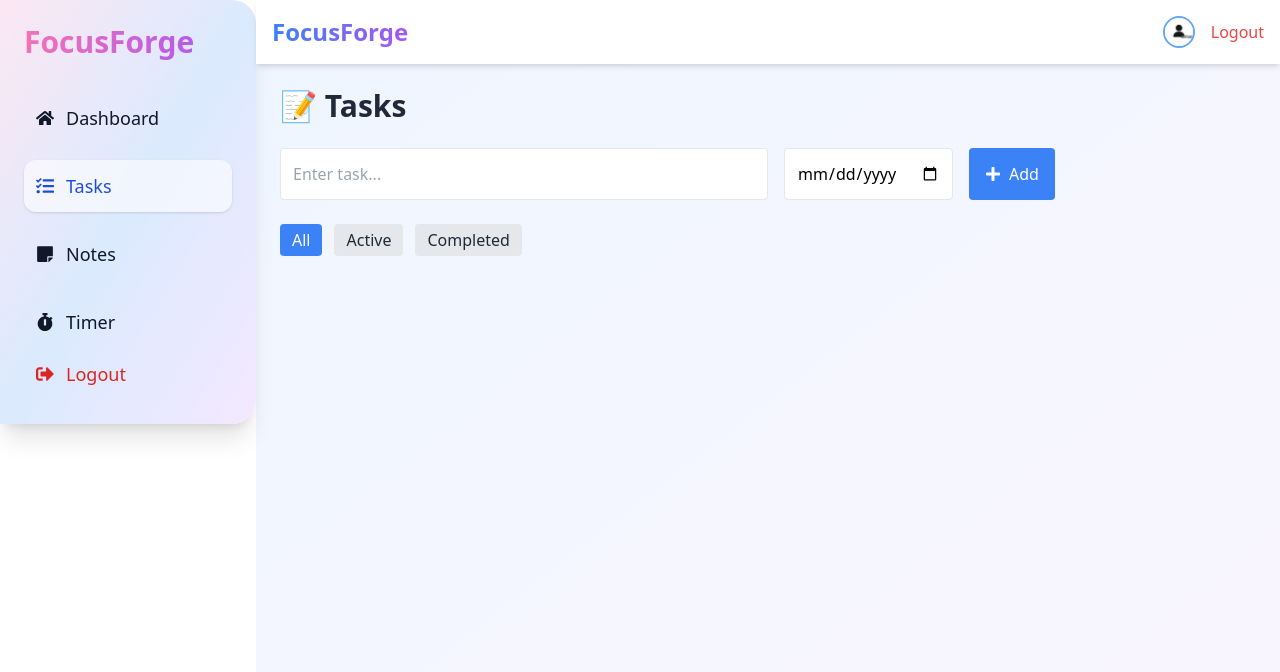
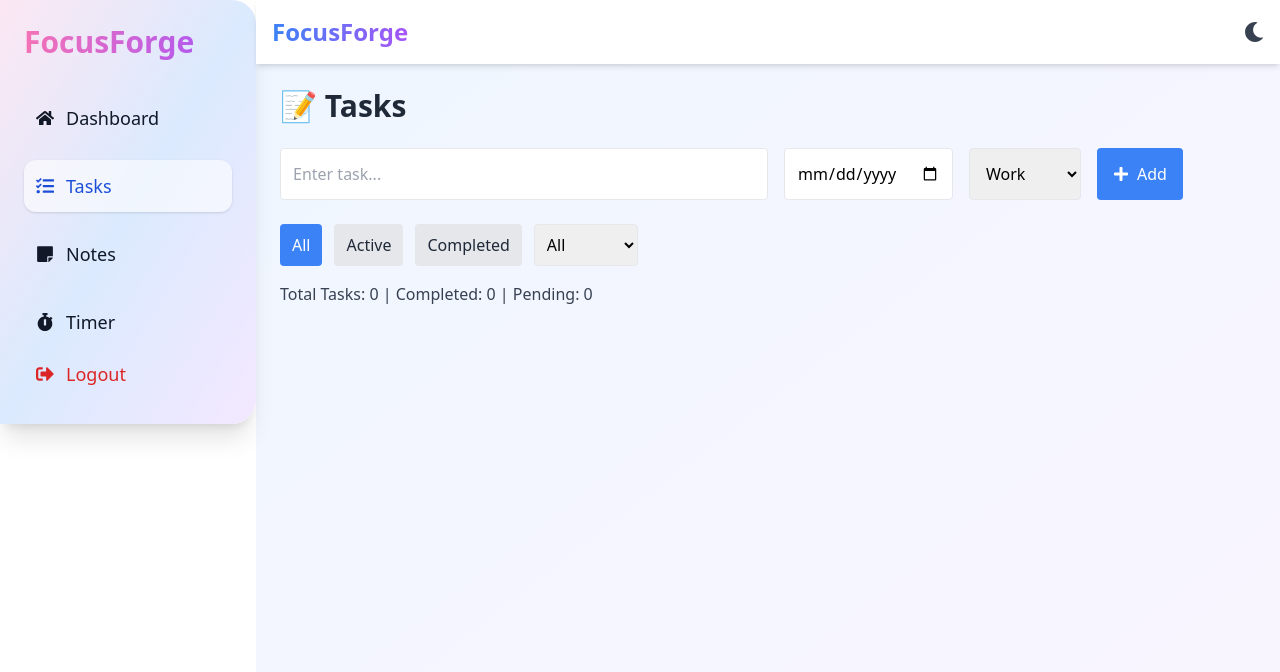
Before and after one commit to priyanshiiD/focusforge, a React (Vite) app: page /tasks in a window 1280 px wide. Shown: the top 672 px of the page. Built offline with nearby package versions, Linux system fonts and the light colour scheme; sample sign-in values are in the browser's storage.

Commit message:
Enhanced Tasks page with categories, color-coding, animations, and analytics

```diff
--- a/package.json
+++ b/package.json
@@ -10,6 +10,8 @@
     "preview": "vite preview"
   },
   "dependencies": {
+    "@hello-pangea/dnd": "^18.0.1",
+    "framer-motion": "^12.18.1",
     "react": "^19.1.0",
     "react-dom": "^19.1.0",
     "react-icons": "^5.5.0",
--- a/src/components/Navbar.jsx
+++ b/src/components/Navbar.jsx
@@ -1,21 +1,32 @@
 // src/components/Navbar.jsx
-import { Link, useLocation, useNavigate } from 'react-router-dom';
+import { Link, useLocation } from 'react-router-dom';
 import { useEffect, useState } from 'react';
+import { FaSun, FaMoon } from 'react-icons/fa';
 
 function Navbar() {
   const location = useLocation();
-  const navigate = useNavigate();
   const [isLoggedIn, setIsLoggedIn] = useState(false);
+  const [darkMode, setDarkMode] = useState(
+    localStorage.getItem('theme') === 'dark'
+  );
 
   useEffect(() => {
     const loggedInStatus = localStorage.getItem('isLoggedIn') === 'true';
     setIsLoggedIn(loggedInStatus);
-  }, [location]); // re-check login status on route change
+  }, [location]);
 
-  const handleLogout = () => {
-    localStorage.removeItem('isLoggedIn');
-    setIsLoggedIn(false);
-    navigate('/login');
+  useEffect(() => {
+    if (darkMode) {
+      document.documentElement.classList.add('dark');
+      localStorage.setItem('theme', 'dark');
+    } else {
+      document.documentElement.classList.remove('dark');
+      localStorage.setItem('theme', 'light');
+    }
+  }, [darkMode]);
+
+  const toggleTheme = () => {
+    setDarkMode((prev) => !prev);
   };
 
   return (
@@ -27,8 +38,18 @@ function Navbar() {
         FocusForge
       </Link>
 
-      <div className="space-x-4 text-sm md:text-base flex items-center">
-        {!isLoggedIn ? (
+      <div className="flex items-center gap-4 text-sm md:text-base">
+        {/* Theme Toggle */}
+        <button
+          onClick={toggleTheme}
+          className="text-xl text-gray-700 dark:text-gray-300 hover:text-purple-500 transition"
+          title="Toggle Theme"
+        >
+          {darkMode ? <FaSun /> : <FaMoon />}
+        </button>
+
+        {/* Show Login/Signup only if not logged in */}
+        {!isLoggedIn && (
           <>
             <Link
               to="/login"
@@ -43,20 +64,6 @@ function Navbar() {
               Signup
             </Link>
           </>
-        ) : (
-          <>
-            <img
-              src="/src/assets/default-avatar.png"
-              alt="User Avatar"
-              className="w-8 h-8 rounded-full border-2 border-blue-400"
-            />
-            <button
-              onClick={handleLogout}
-              className="text-red-500 hover:text-red-600 font-medium"
-            >
-              Logout
-            </button>
-          </>
         )}
       </div>
     </header>
--- a/src/pages/Tasks.jsx
+++ b/src/pages/Tasks.jsx
@@ -1,5 +1,16 @@
 import { useEffect, useState } from 'react';
 import { FaPlus, FaEdit, FaTrash } from 'react-icons/fa';
+import { DragDropContext, Droppable, Draggable } from '@hello-pangea/dnd';
+import { motion, AnimatePresence } from 'framer-motion';
+
+const categories = ['Work', 'Personal', 'Study', 'Fitness'];
+
+const categoryColors = {
+  Work: 'bg-blue-100 text-blue-800 dark:bg-blue-700 dark:text-blue-100',
+  Personal: 'bg-pink-100 text-pink-800 dark:bg-pink-700 dark:text-pink-100',
+  Study: 'bg-green-100 text-green-800 dark:bg-green-700 dark:text-green-100',
+  Fitness: 'bg-yellow-100 text-yellow-800 dark:bg-yellow-600 dark:text-yellow-100',
+};
 
 function Tasks() {
   const [tasks, setTasks] = useState(() => {
@@ -9,9 +20,11 @@ function Tasks() {
 
   const [newTask, setNewTask] = useState('');
   const [dueDate, setDueDate] = useState('');
-  const [filter, setFilter] = useState('all'); // 'all', 'active', 'completed'
+  const [category, setCategory] = useState(categories[0]);
+  const [filter, setFilter] = useState('all');
   const [editingTaskId, setEditingTaskId] = useState(null);
   const [editedTitle, setEditedTitle] = useState('');
+  const [categoryFilter, setCategoryFilter] = useState('All');
 
   useEffect(() => {
     localStorage.setItem('tasks', JSON.stringify(tasks));
@@ -23,6 +36,7 @@ function Tasks() {
       id: Date.now(),
       title: newTask,
       due: dueDate || null,
+      category,
       completed: false,
     };
     setTasks([...tasks, task]);
@@ -31,9 +45,7 @@ function Tasks() {
   };
 
   const toggleComplete = (id) => {
-    setTasks(tasks.map(task =>
-      task.id === id ? { ...task, completed: !task.completed } : task
-    ));
+    setTasks(tasks.map(task => task.id === id ? { ...task, completed: !task.completed } : task));
   };
 
   const deleteTask = (id) => {
@@ -51,18 +63,34 @@ function Tasks() {
 
   const saveEdit = (id) => {
     if (!editedTitle.trim()) return;
-    setTasks(tasks.map(task =>
-      task.id === id ? { ...task, title: editedTitle } : task
-    ));
+    setTasks(tasks.map(task => task.id === id ? { ...task, title: editedTitle } : task));
     setEditingTaskId(null);
     setEditedTitle('');
   };
 
+  const handleDragEnd = (result) => {
+    if (!result.destination) return;
+
+    const reordered = Array.from(filteredTasks);
+    const [removed] = reordered.splice(result.source.index, 1);
+    reordered.splice(result.destination.index, 0, removed);
+
+    const reorderedIds = reordered.map(t => t.id);
+    const newOrder = tasks.sort((a, b) => reorderedIds.indexOf(a.id) - reorderedIds.indexOf(b.id));
+    setTasks([...newOrder]);
+  };
+
   const filteredTasks = tasks.filter(task => {
-    if (filter === 'active') return !task.completed;
-    if (filter === 'completed') return task.completed;
-    return true;
+    const matchStatus =
+      filter === 'active' ? !task.completed :
+      filter === 'completed' ? task.completed : true;
+    const matchCategory = categoryFilter === 'All' || task.category === categoryFilter;
+    return matchStatus && matchCategory;
   });
+
+  const total = tasks.length;
+  const completed = tasks.filter(t => t.completed).length;
+  const pending = total - completed;
 
   return (
     <div className="min-h-screen bg-gradient-to-br from-blue-50 to-purple-50 dark:from-gray-900 dark:to-gray-800 p-6">
@@ -82,6 +110,15 @@ function Tasks() {
           onChange={(e) => setDueDate(e.target.value)}
           className="p-3 rounded border dark:bg-gray-800 dark:border-gray-700 dark:text-white"
         />
+        <select
+          value={category}
+          onChange={(e) => setCategory(e.target.value)}
+          className="p-3 rounded border dark:bg-gray-800 dark:border-gray-700 dark:text-white"
+        >
+          {categories.map(cat => (
+            <option key={cat}>{cat}</option>
+          ))}
+        </select>
         <button
           onClick={addTask}
           className="bg-blue-500 hover:bg-blue-600 text-white px-4 py-2 rounded flex items-center gap-2"
@@ -90,7 +127,7 @@ function Tasks() {
         </button>
       </div>
 
-      <div className="flex gap-3 mb-4">
+      <div className="flex gap-3 mb-4 flex-wrap">
         {['all', 'active', 'completed'].map(f => (
           <button
             key={f}
@@ -104,12 +141,43 @@ function Tasks() {
             {f.charAt(0).toUpperCase() + f.slice(1)}
           </button>
         ))}
+        <select
+          value={categoryFilter}
+          onChange={(e) => setCategoryFilter(e.target.value)}
+          className="p-2 rounded border dark:bg-gray-800 dark:border-gray-700 dark:text-white"
+        >
+          <option>All</option>
+          {categories.map(c => (
+            <option key={c}>{c}</option>
+          ))}
+        </select>
       </div>
 
-      <ul className="space-y-4">
-        {filteredTasks.map(task => (
-          <li
-            key={task.id}
+      {/* Task Stats */}
+      <div className="mb-4 text-gray-700 dark:text-gray-300">
+        <p>Total Tasks: {total} | Completed: {completed} | Pending: {pending}</p>
+      </div>
+
+      <DragDropContext onDragEnd={handleDragEnd}>
+        <Droppable droppableId="tasks">
+          {(provided) => (
+            <ul
+              {...provided.droppableProps}
+              ref={provided.innerRef}
+              className="space-y-4"
+            >
+              <AnimatePresence>
+                {filteredTasks.map((task, index) => (
+                  <Draggable key={task.id} draggableId={task.id.toString()} index={index}>
+                    {(provided) => (
+                      <motion.li
+                        ref={provided.innerRef}
+                        {...provided.draggableProps}
+                        {...provided.dragHandleProps}
+                        initial={{ opacity: 0, y: 20 }}
+                        animate={{ opacity: 1, y: 0 }}
+                        exit={{ opacity: 0, x: 50 }}
+                        transition={{ duration: 0.2 }}
                         className="bg-white dark:bg-gray-700 rounded-lg p-4 shadow flex justify-between items-center"
                       >
                         <div className="flex flex-col gap-1 w-full">
@@ -123,8 +191,11 @@ function Tasks() {
                               className="p-2 rounded border dark:bg-gray-800 dark:border-gray-600 dark:text-white"
                             />
                           ) : (
+                            <>
                               <div
-                  className={`text-lg ${task.completed ? 'line-through text-gray-400' : 'text-gray-800 dark:text-white'}`}
+                                className={`text-lg ${
+                                  task.completed ? 'line-through text-gray-400' : 'text-gray-800 dark:text-white'
+                                }`}
                               >
                                 {task.title}
                                 {task.due && (
@@ -133,6 +204,10 @@ function Tasks() {
                                   </span>
                                 )}
                               </div>
+                              <div className={`text-sm px-2 py-1 rounded w-fit ${categoryColors[task.category] || ''}`}>
+                                📂 {task.category}
+                              </div>
+                            </>
                           )}
                         </div>
 
@@ -157,9 +232,16 @@ function Tasks() {
                             <FaTrash />
                           </button>
                         </div>
-          </li>
+                      </motion.li>
+                    )}
+                  </Draggable>
                 ))}
+              </AnimatePresence>
+              {provided.placeholder}
             </ul>
+          )}
+        </Droppable>
+      </DragDropContext>
 
       {tasks.some((task) => task.completed) && (
         <button
```
Also changed, not shown: 1 other file (tests, documents, lock files or other folders). Lines whose indentation alone changed are shown as unchanged.
